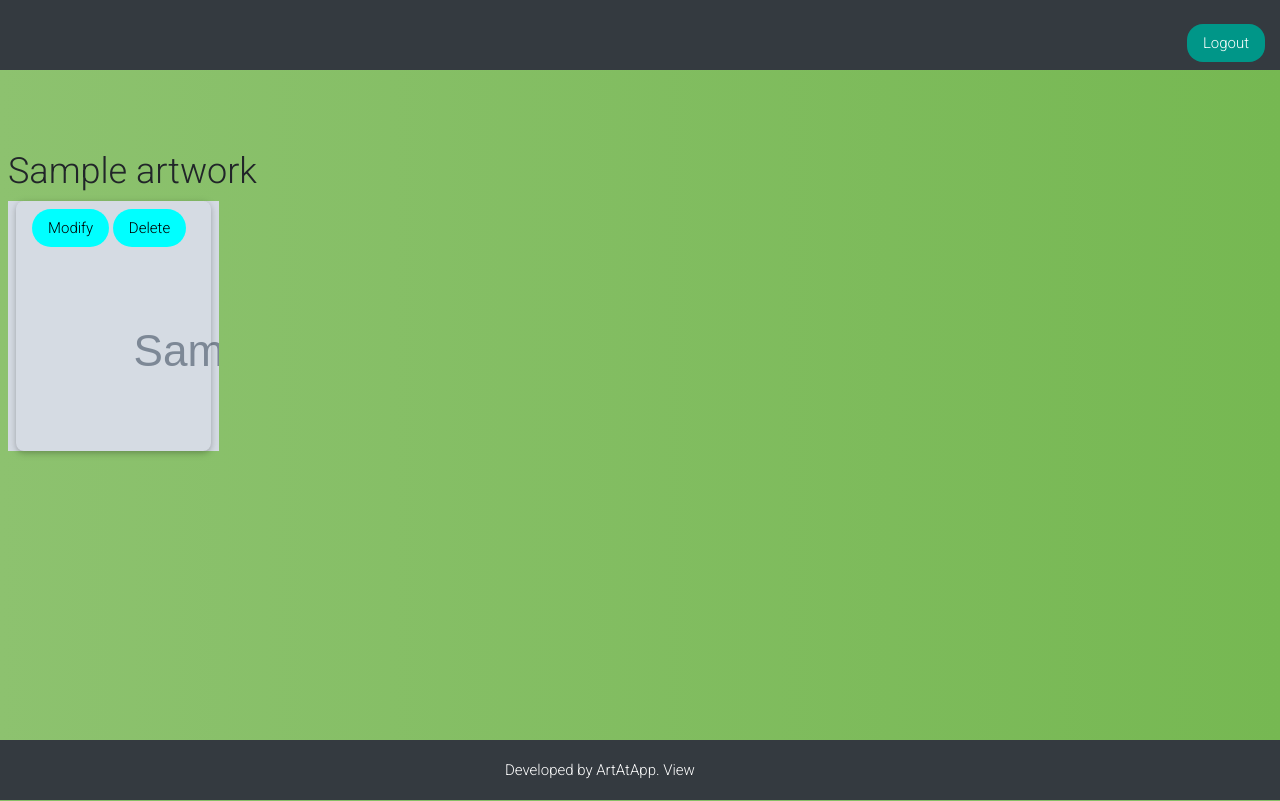
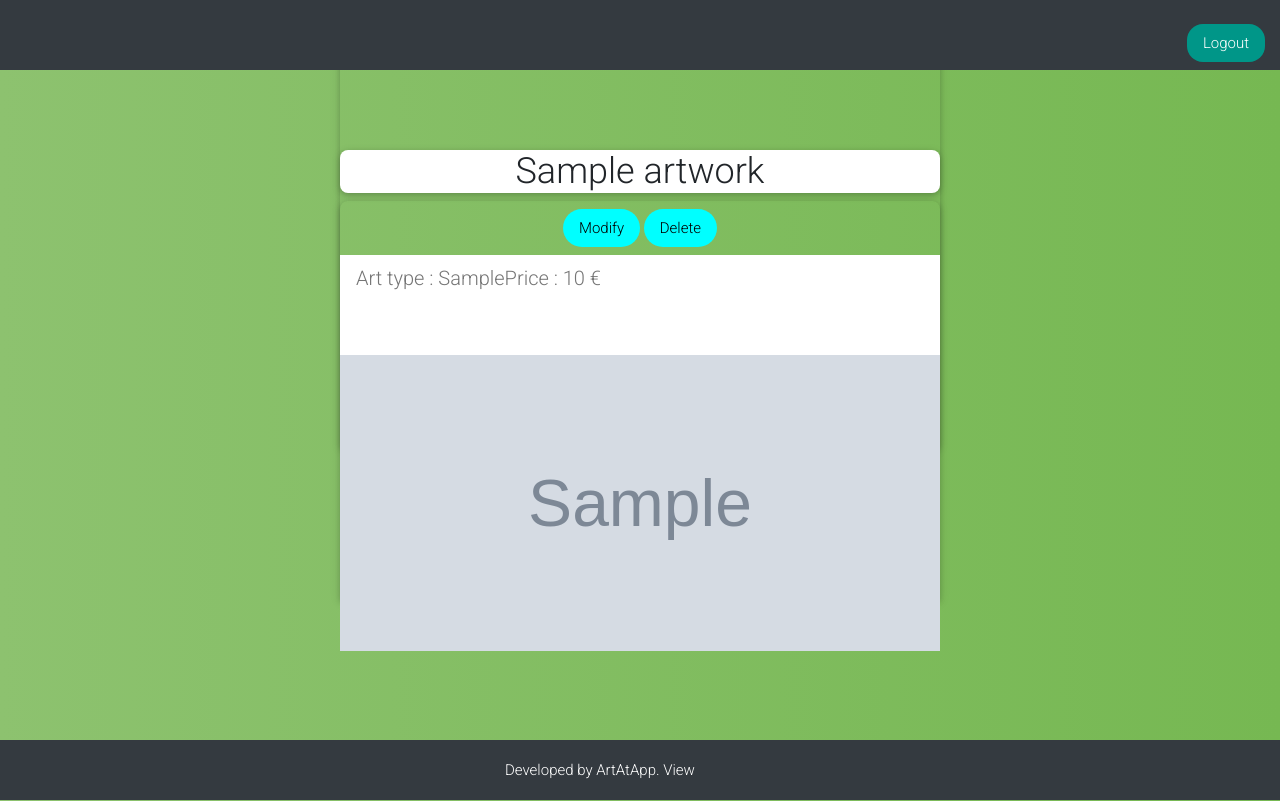
Before and after one commit to ArtAtApp/WebProject, a Django app: template templates/yourartworks.html in a window 1280 px wide. Run offline with Django 3.2, Linux system fonts and the light colour scheme; the template is opened without the code that fills it: most values are stand-ins (such as "Sample title", 1, 10 or a date in 2020); grey boxes marked "Sample" are stand-in pictures; some libraries are stand-ins or nearby versions.

Commit message:
CSS from your artworks

```diff
--- a/templates/yourartworks.html
+++ b/templates/yourartworks.html
@@ -1,20 +1,29 @@
 {% extends "homepage.html" %}{% load staticfiles %} {% block content %}
 
-<div class="w3-row-padding">
+<div class="w3-row-padding" style="align: center">
   {% for e in artworks %}
   <link rel="stylesheet" href="/media/{{e.image}}">
-    <div style="margin-top: 150px"><h1 class="w3-xxlarge w3-hover-text-teal">{{ e.name }}</h1></div>
-    <div class="w3-col l2 s12" style="background-image: url(/media/{{e.image}}) ">
+  <div class="w3-card w3-display-container w3-center" style="height: 600px; width:600px; margin: 0 auto; align-content:center">
+    <div class="w3-card w3-round-large" style="margin-top: 150px; background-color: white"><h1 class="w3-xxlarge w3-hover-text-teal">{{ e.name }}</h1></div>
+    <div class="w3-col l2 s12" style=" height: 600px; width:600px ">
       <div class="w3-card w3-round-large w3-display-container" style="height: 250px">
         <div class="w3-container w3-padding">
           <button class="w3-button w3-round-xxlarge w3-aqua" onclick="modifyEvent('{{ e.pk }}')">Modify</button>
           <button class="w3-button w3-round-xxlarge w3-aqua" onclick="deleteEvent('{{ e.pk }}')">Delete</button>
+        </div>
+        <div class="w3-container w3-padding" style="background-color: white; height: 100px; margin: 0 auto" >
           <div>
-             <!-- <img src="/media/{{e.image}}" alt="" height="100" width="100"> -->
-          </div>
+          <label class="w3-left w3-text-gray w3-margin-bottom" style="font-size: 20px"> Art type : {{e.art_type}}</label>
+        </div>
+        <div>
+          <label class="w3-left w3-text-gray w3-margin-bottom" style="font-size: 20px"> Price : {{e.price}} €</label>
         </div>
       </div>
+      <div>
+        <img src="/media/{{e.image}}" alt="Bla" style="height: 296px;  width:600px;"></img>
+      </div>
     </div>
+  </div>
 </div>
 {% empty %}
 <div class="w3-container w3-center">
```
Also changed, not shown: db.sqlite3, media/artworks/41022_3aZw9Mb.jpg (added), media/artworks/functional.png (added).
